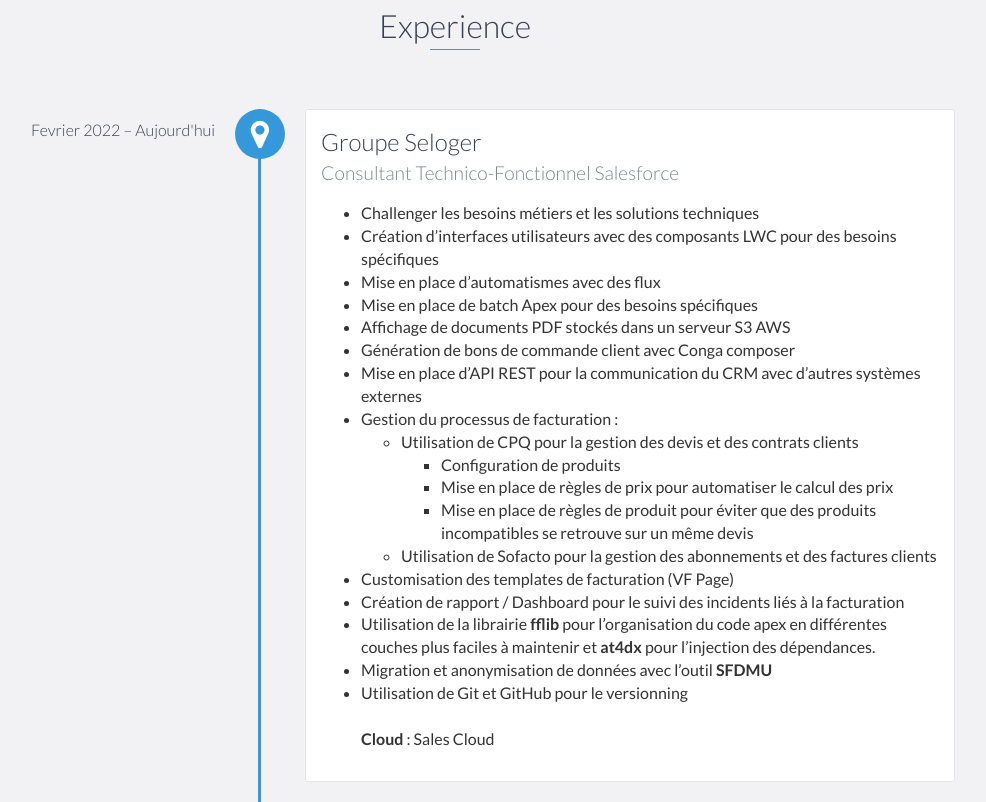
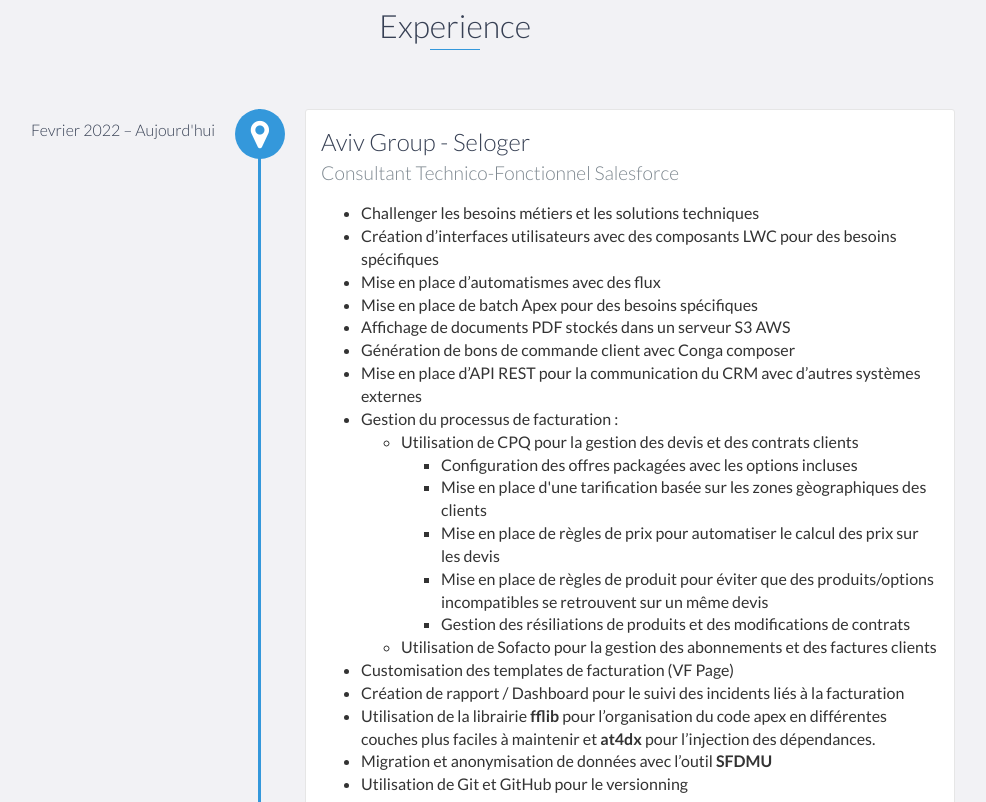
Before and after one commit to NgomDibocor/portfolio, a website: page index.html in a window 1280 px wide. Shown: the part 1318-2120 px from the top of the page, without its empty margins (185-1171 px from the left). Drawn offline with nearby package versions, Linux system fonts and the light colour scheme.

Commit message:
Update experiences index.html

```diff
--- a/index.html
+++ b/index.html
@@ -86,7 +86,7 @@
         <h2 class="heading">Experience</h2>
         <div id="experience-timeline">
             <div data-date="Fevrier 2022 – Aujourd'hui">
-                <h3>Groupe Seloger</h3>
+                <h3>Aviv Group - Seloger</h3>
                 <h4>Consultant Technico-Fonctionnel Salesforce</h4>
                 <p>
                     <ul>
@@ -101,9 +101,11 @@
                             <ul>
                                 <li>Utilisation de CPQ pour la gestion des devis et des contrats clients</li>
 				    <ul>
-					    <li>Configuration de produits </li>
-					    <li>Mise en place de règles de prix pour automatiser le calcul des prix</li>
-					    <li>Mise en place de règles de produit pour éviter que des produits incompatibles se retrouve sur un même devis</li>
+					    <li>Configuration des offres packagées avec les options incluses</li>
+					    <li>Mise en place d'une tarification basée sur les zones gèographiques des clients</li>
+					    <li>Mise en place de règles de prix pour automatiser le calcul des prix sur les devis</li>
+					    <li>Mise en place de règles de produit pour éviter que des produits/options incompatibles se retrouvent sur un même devis</li>
+					    <li>Gestion des résiliations de produits et des modifications de contrats</li>
 				    </ul>
                                 <li>Utilisation de Sofacto pour la gestion des abonnements et des factures clients</li>
                             </ul>
@@ -221,7 +223,7 @@
     <div id="education">
         <h2 class="heading">Formation</h2>
         <div class="education-block">
-            <h3>Ecole Polytechnique de Thiès - SENEGAL</h3>
+            <h3>Ecole Polytechnique de Thiès - Sénégal</h3>
             <span class="education-date">2015 - 2017</span>
             <h4>Diplôme d’ingénieur de conception en informatique</h4>
             <p>
@@ -260,6 +262,7 @@
             <li>AT4DX</li>
             <li>Unlocked package</li>
       	    <li>Sofacto</li>
+	    <li>Salesforce Billing</li>
 	    <li>SFDMU</li>
 	    <li>Salesforce Inspector</li>
 	    <li>Dataloader</li>
```
